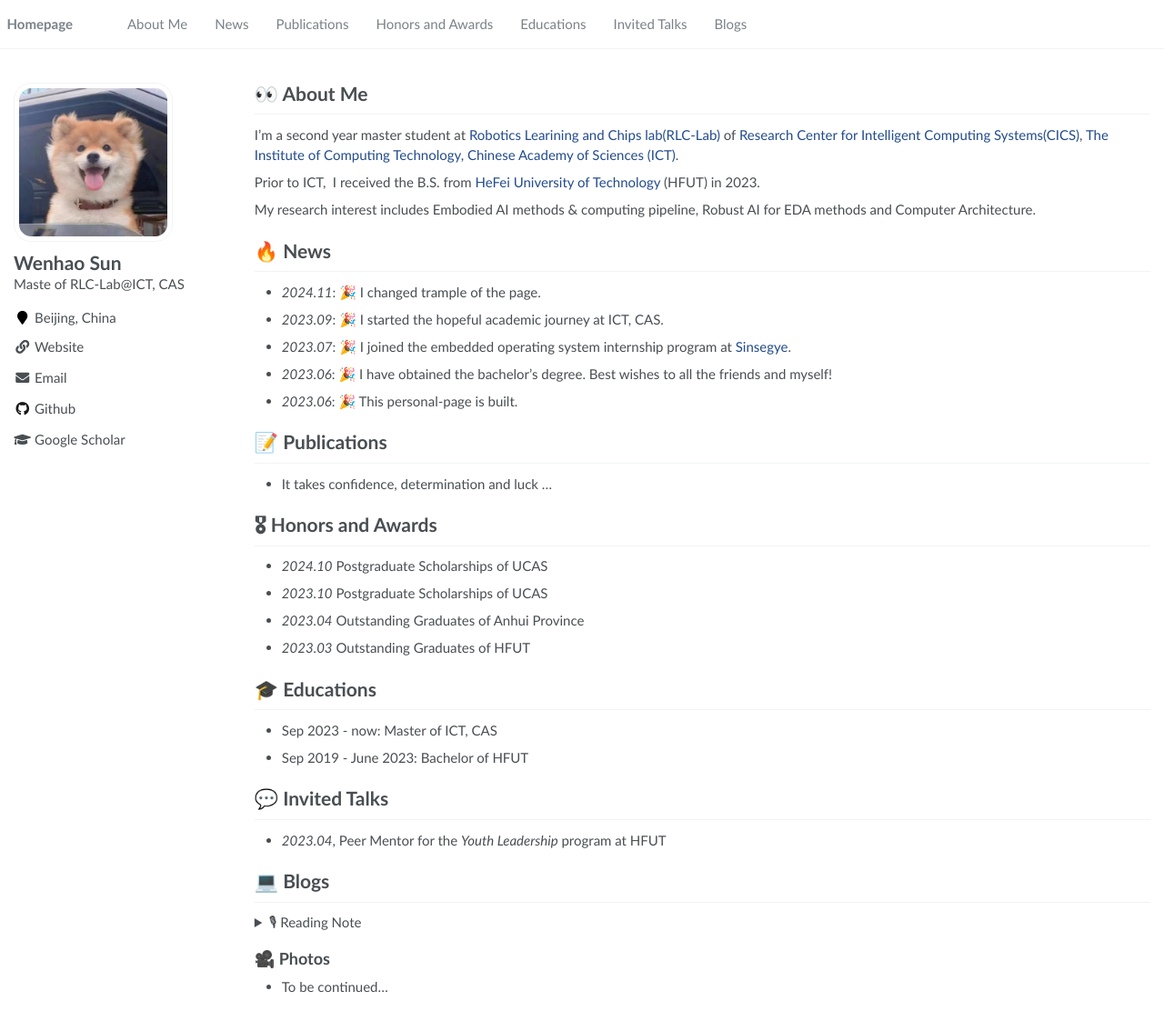
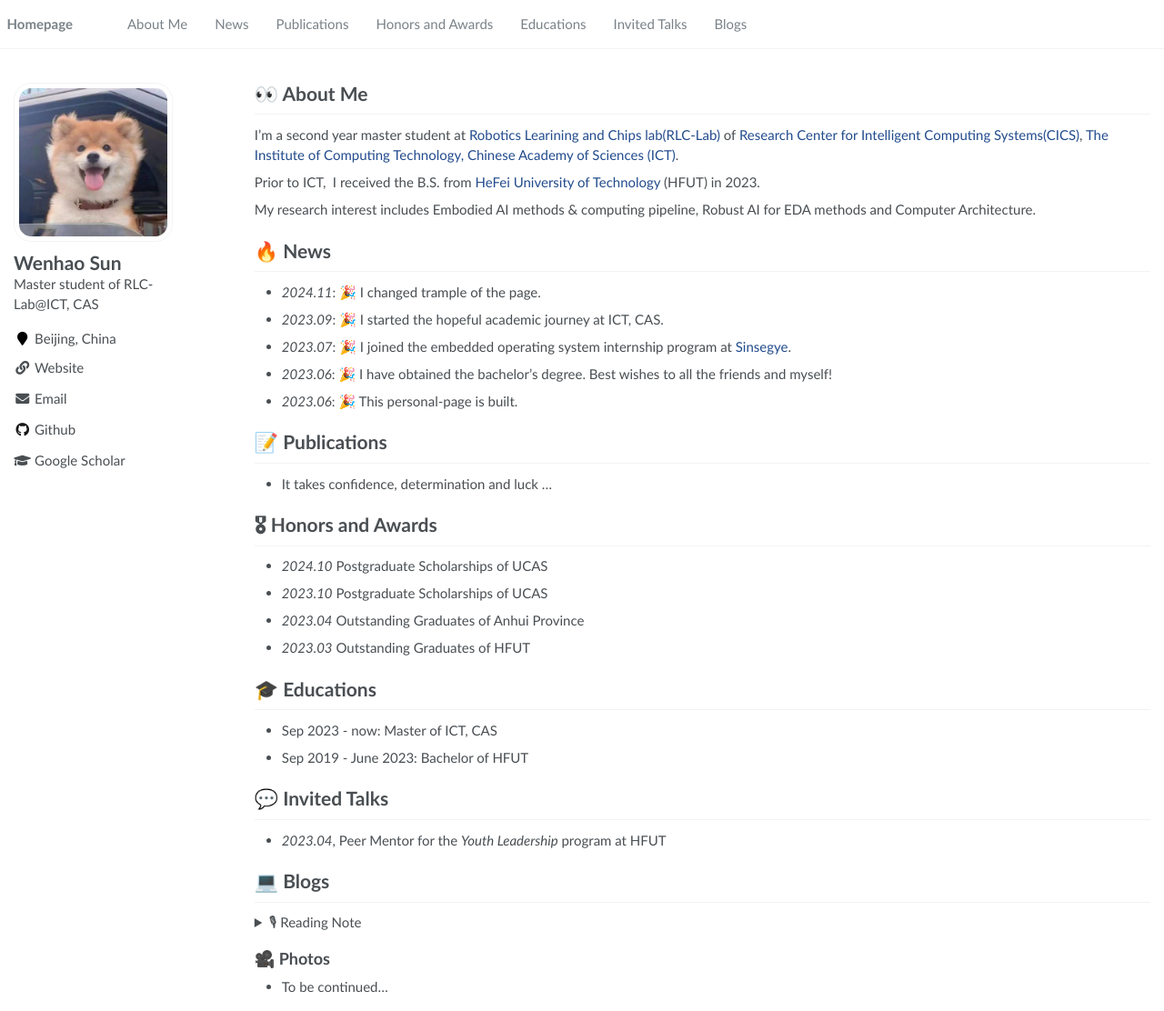
Before and after one commit to sun123-cmd/sun123-cmd.github.io, a Jekyll site: the page built from _pages/about.md, in a window 1280 px wide and 1112 px high. Shown: the whole window at 91% size. Built offline with Jekyll 4.4.1, drawn with Linux system fonts in a browser that asks for light colours.

Commit message:
update yml

```diff
--- a/_config.yml
+++ b/_config.yml
@@ -7,7 +7,7 @@
 
 # Site Settings
 title                    : "Wenhao Sun (孙文昊)"
-description              : "Maste of RLC-Lab@ICT, CAS"
+description              : "Master student of RLC-Lab@ICT, CAS"
 repository               : "sun123-cmd/sun123-cmd.github.io/"
 google_scholar_stats_use_cdn : true
 
```
